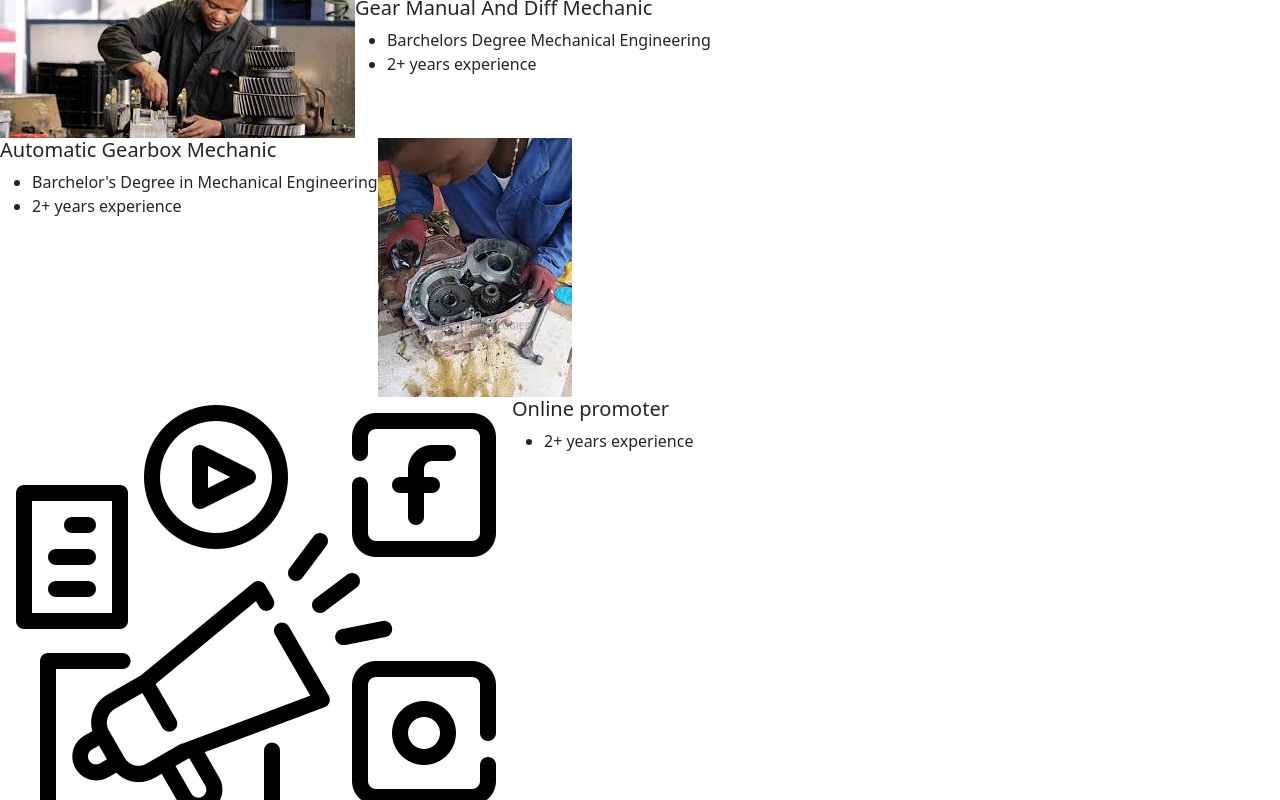
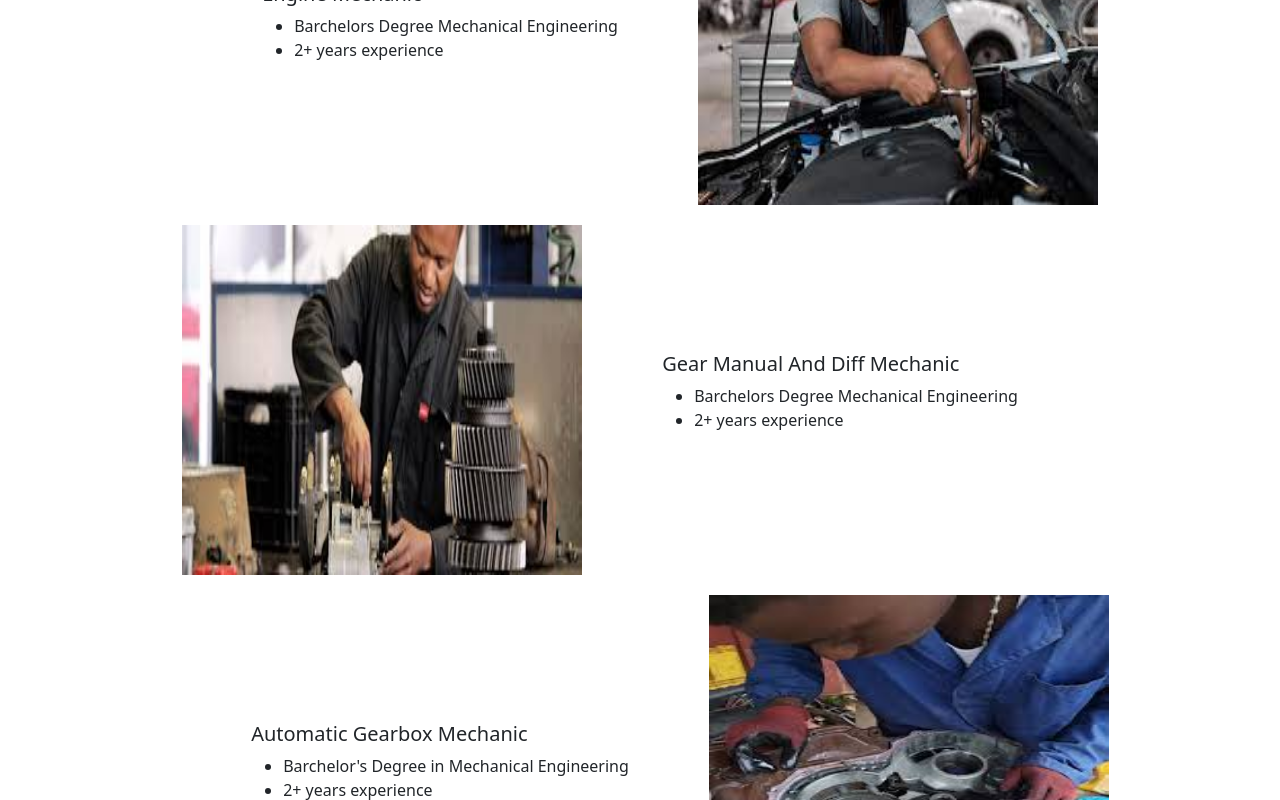
Before and after one commit to Luvuyotafeni/Garage-Front-end, a React (Create React App) app: page /careers in a window 1280 px wide. Shown: the part 280-1080 px from the top of the page. Built offline with nearby package versions, Linux system fonts and the light colour scheme.

Commit message:
added some space adn flexed the career information

```diff
--- a/src/Components/Careers/Careers.css
+++ b/src/Components/Careers/Careers.css
@@ -1,4 +1,21 @@
 .f_flex{
     display: flex;
     flex-direction: row;
+    align-items: center;
+    justify-items: center;
+    justify-content: center;
+    margin-top:20px;
 }
+
+.f_flex img{
+    width: 400px;
+    height:350px;
+}
+
+.careers{
+    margin: 50px;
+}
+
+.career_info{
+    margin:80px;
+}
--- a/src/Components/Careers/Careers.jsx
+++ b/src/Components/Careers/Careers.jsx
@@ -12,7 +12,7 @@ const Careers = () => {
       <h2 className='text-center'>Careers</h2>
       <div className='careers'>
         <div className='f_flex'>
-          <div>
+          <div className='career_info'>
             <h5>Engine Mechanic</h5>
             <ul>
               <li>Barchelors Degree Mechanical Engineering</li>
@@ -27,7 +27,7 @@ const Careers = () => {
           <div>
             <img src={Mechanic2}></img>
           </div>
-          <div>
+          <div className='career_info'>
             <h5>Gear Manual And Diff Mechanic</h5>
             <ul>
               <li>Barchelors Degree Mechanical Engineering</li>
@@ -36,7 +36,7 @@ const Careers = () => {
           </div>
         </div>
         <div className='f_flex'>
-          <div>
+          <div className='career_info'>
             <h5>Automatic Gearbox Mechanic</h5>
             <ul>
               <li>Barchelor's Degree in Mechanical Engineering</li>
@@ -51,7 +51,7 @@ const Careers = () => {
           <div>
             <img src={promoter}></img>
           </div>
-          <div>
+          <div className='career_info'>
             <h5>Online promoter</h5>
             <ul>
               <li>2+ years experience</li>
@@ -59,7 +59,7 @@ const Careers = () => {
           </div>
         </div>
         <div className='f_flex'>
-          <div>
+          <div className='career_info'>
             <h5>Marketing specialist</h5>
             <ul>
               <li>2+ years experience</li>
```
